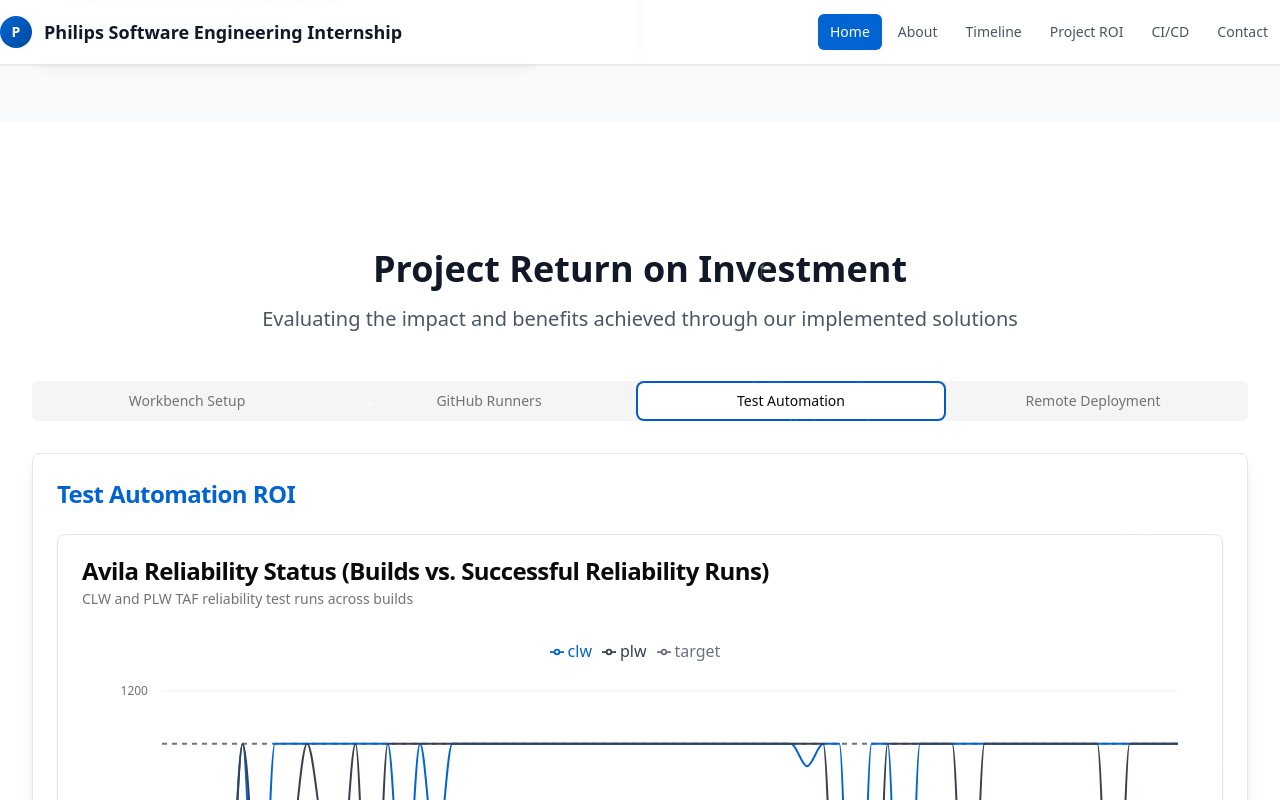
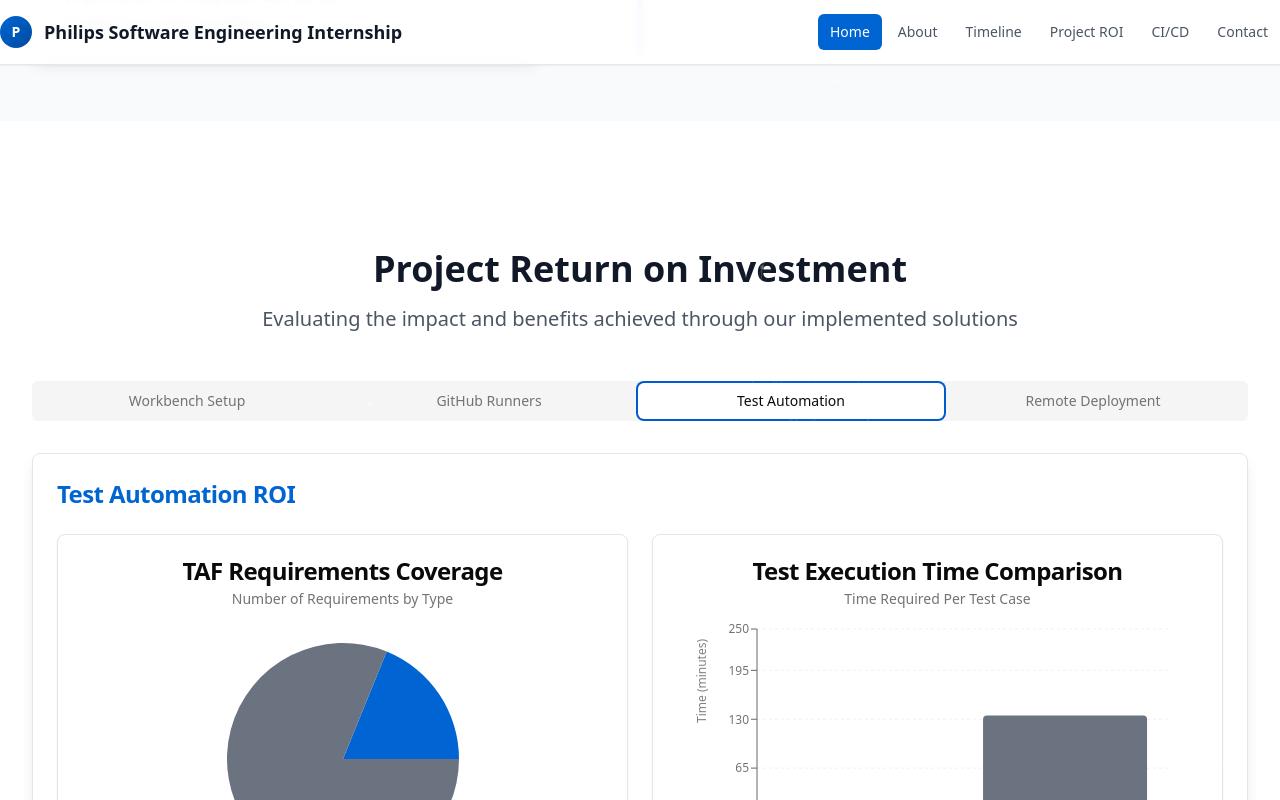
Before and after one commit to TomStevenson1/intern-demo, a React (Create React App) app: page / in a window 1280 px wide. Both pictures are taken after a click on the tab "Test Automation". Shown: the part 8202-9002 px from the top of the page. Built offline with nearby package versions, Linux system fonts and the light colour scheme.

Commit message:
graph trial

```diff
--- /dev/null
+++ b/src/components/charts/RequirementsCoverageChart.tsx
@@ -0,0 +1,82 @@
+"use client"
+
+import { TrendingUp } from "lucide-react"
+import { Pie, PieChart } from "recharts"
+
+import {
+  Card,
+  CardContent,
+  CardDescription,
+  CardFooter,
+  CardHeader,
+  CardTitle,
+} from "../ui/card"
+import {
+  ChartConfig,
+  ChartContainer,
+  ChartTooltip,
+  ChartTooltipContent,
+} from "../ui/chart"
+
+export const description = "Requirements coverage pie chart"
+
+const chartData = [
+  { category: "IVUS Related Requirements", count: 106, fill: "#0065d3" },
+  { category: "Other Avila Requirements", count: 456, fill: "#6b7280" },
+]
+
+const chartConfig = {
+  count: {
+    label: "Requirements",
+  },
+  ivus: {
+    label: "IVUS Related Requirements",
+    color: "#0065d3",
+  },
+  other: {
+    label: "Other Avila Requirements",
+    color: "#6b7280",
+  },
+} satisfies ChartConfig
+
+export function RequirementsCoverageChart() {
+  const totalRequirements = 562;
+  const automatedRequirements = 106;
+  const coveragePercentage = ((automatedRequirements / totalRequirements) * 100).toFixed(1);
+
+  return (
+    <Card className="flex flex-col">
+      <CardHeader className="items-center pb-0">
+        <CardTitle>TAF Requirements Coverage</CardTitle>
+        <CardDescription>Number of Requirements by Type</CardDescription>
+      </CardHeader>
+      <CardContent className="flex-1 pb-0">
+        <ChartContainer
+          config={chartConfig}
+          className="mx-auto aspect-square max-h-[300px]"
+        >
+          <PieChart>
+            <ChartTooltip
+              cursor={false}
+              content={<ChartTooltipContent hideLabel />}
+            />
+            <Pie
+              data={chartData}
+              dataKey="count"
+              nameKey="category"
+              strokeWidth={5}
+            />
+          </PieChart>
+        </ChartContainer>
+      </CardContent>
+      <CardFooter className="flex-col gap-2 text-sm">
+        <div className="flex items-center gap-2 leading-none font-medium">
+          {coveragePercentage}% of requirements are IVUS related <TrendingUp className="h-4 w-4" />
+        </div>
+        <div className="text-muted-foreground leading-none">
+          {automatedRequirements} IVUS requirements across 86 IVUS test scripts
+        </div>
+      </CardFooter>
+    </Card>
+  )
+}
--- a/src/components/charts/TestCoverageLineChart.tsx
+++ b/src/components/charts/TestCoverageLineChart.tsx
@@ -110,7 +110,7 @@ export function TestCoverageLineChart() {
         <CardDescription>CLW and PLW TAF reliability test runs across builds</CardDescription>
       </CardHeader>
       <CardContent>
-        <ChartContainer config={chartConfig}>
+        <ChartContainer config={chartConfig} className="aspect-[7/2]">
           <LineChart
             accessibilityLayer
             data={chartData}
--- /dev/null
+++ b/src/components/charts/TestExecutionTimeChart.tsx
@@ -0,0 +1,125 @@
+"use client"
+
+import { TrendingUp } from "lucide-react"
+import { Bar, BarChart, CartesianGrid, XAxis, YAxis } from "recharts"
+
+import {
+  Card,
+  CardContent,
+  CardDescription,
+  CardFooter,
+  CardHeader,
+  CardTitle,
+} from "../ui/card"
+import {
+  ChartContainer,
+  ChartTooltip,
+  ChartTooltipContent,
+} from "../ui/chart"
+
+const chartData = [
+  {
+    testType: "Automated (TAF)",
+    minTime: 1,
+    maxTime: 1,
+    avgTime: 1,
+    fill: "#0065d3"
+  },
+  {
+    testType: "Manual Testing",
+    minTime: 30,
+    maxTime: 240,
+    avgTime: 135,
+    fill: "#6b7280"
+  },
+]
+
+const chartConfig = {
+  avgTime: {
+    label: "Average Time (minutes)",
+  },
+  automated: {
+    label: "Automated (TAF)",
+    color: "#0065d3",
+  },
+  manual: {
+    label: "Manual Testing",
+    color: "#6b7280",
+  },
+}
+
+export function TestExecutionTimeChart() {
+  const automatedTime = 1; // 1 minute
+  const manualAvgTime = 135; // 2.25 hours average
+  const timeSavingsPercent = Math.round(((manualAvgTime - automatedTime) / manualAvgTime) * 100);
+  const timeSavingsHours = ((manualAvgTime - automatedTime) / 60).toFixed(1);
+
+  const formatTime = (minutes: number) => {
+    if (minutes < 60) {
+      return `${minutes} min`;
+    } else {
+      const hours = (minutes / 60).toFixed(1);
+      return `${hours} hrs`;
+    }
+  };
+
+  return (
+    <Card className="flex flex-col">
+      <CardHeader className="items-center pb-0">
+        <CardTitle>Test Execution Time Comparison</CardTitle>
+        <CardDescription>Time Required Per Test Case</CardDescription>
+      </CardHeader>
+      <CardContent className="flex-1 pb-0">
+        <ChartContainer config={chartConfig} className="min-h-[250px] w-full">
+          <BarChart data={chartData} margin={{ top: 20, right: 30, left: 20, bottom: 5 }}>
+            <CartesianGrid vertical={false} strokeDasharray="3 3" />
+            <XAxis
+              dataKey="testType"
+              tickLine={false}
+              tickMargin={10}
+              axisLine={false}
+              angle={-45}
+              textAnchor="end"
+              height={80}
+            />
+            <YAxis
+              label={{ value: 'Time (minutes)', angle: -90, position: 'insideLeft' }}
+              domain={[0, 250]}
+            />
+            <ChartTooltip
+              cursor={false}
+              content={({ active, payload, label }) => {
+                if (active && payload && payload.length) {
+                  const data = payload[0].payload;
+                  return (
+                    <div className="bg-white p-3 border rounded shadow-lg">
+                      <p className="font-semibold">{label}</p>
+                      <p className="text-sm">
+                        <span className="font-medium">Average: </span>
+                        {formatTime(data.avgTime)}
+                      </p>
+                      <p className="text-sm">
+                        <span className="font-medium">Range: </span>
+                        {formatTime(data.minTime)} - {formatTime(data.maxTime)}
+                      </p>
+                    </div>
+                  );
+                }
+                return null;
+              }}
+            />
+            <Bar dataKey="avgTime" fill="#0065d3" radius={[4, 4, 0, 0]} />
+          </BarChart>
+        </ChartContainer>
+      </CardContent>
+      <CardFooter className="flex-col gap-2 text-sm">
+        <div className="flex items-center gap-2 leading-none font-medium">
+          {timeSavingsPercent}% time reduction with automation <TrendingUp className="h-4 w-4" />
+        </div>
+        <div className="text-muted-foreground leading-none">
+          Saves ~{timeSavingsHours} hours per test case on average
+        </div>
+      </CardFooter>
+    </Card>
+  )
+}
--- a/src/components/sections/DevOpsOverview.tsx
+++ b/src/components/sections/DevOpsOverview.tsx
@@ -14,6 +14,8 @@ import { DeploymentBuildsChart } from '../charts/DeploymentBuildsChart';
 import { TestCoverageLineChart } from '../charts/TestCoverageLineChart';
 import { UsageFrequencyChart } from '../charts/UsageFrequencyChart';
 import { PerformanceComparisonChart } from '../charts/PerformanceComparisonChart';
+import { RequirementsCoverageChart } from '../charts/RequirementsCoverageChart';
+import { TestExecutionTimeChart } from '../charts/TestExecutionTimeChart';
 
 const DevOpsOverview: React.FC = () => {
   return (
@@ -86,6 +88,10 @@ const DevOpsOverview: React.FC = () => {
                 <CardTitle className="text-2xl text-primary">Test Automation ROI</CardTitle>
               </CardHeader>
               <CardContent className="space-y-4">
+                <div className="grid grid-cols-1 lg:grid-cols-2 gap-6">
+                  <RequirementsCoverageChart />
+                  <TestExecutionTimeChart />
+                </div>
                 <div className="w-full">
                   <TestCoverageLineChart />
                 </div>
```
